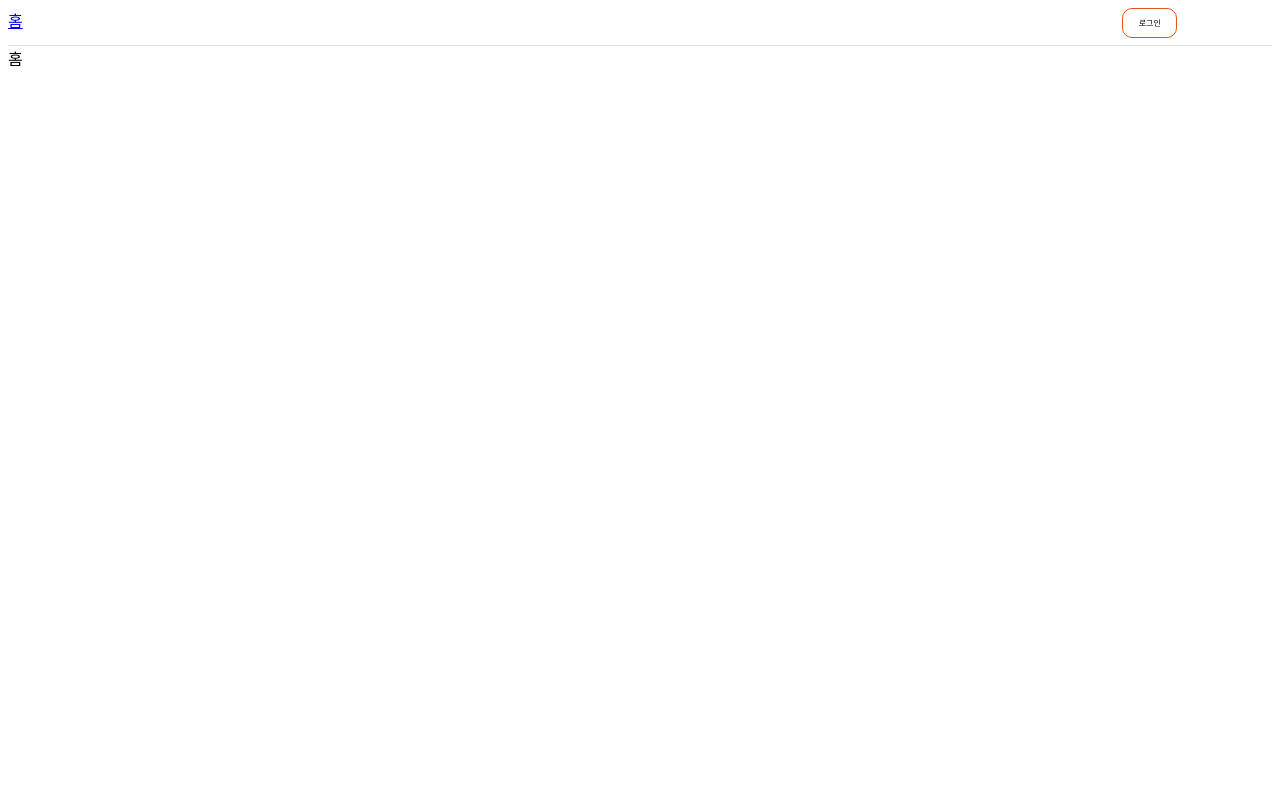
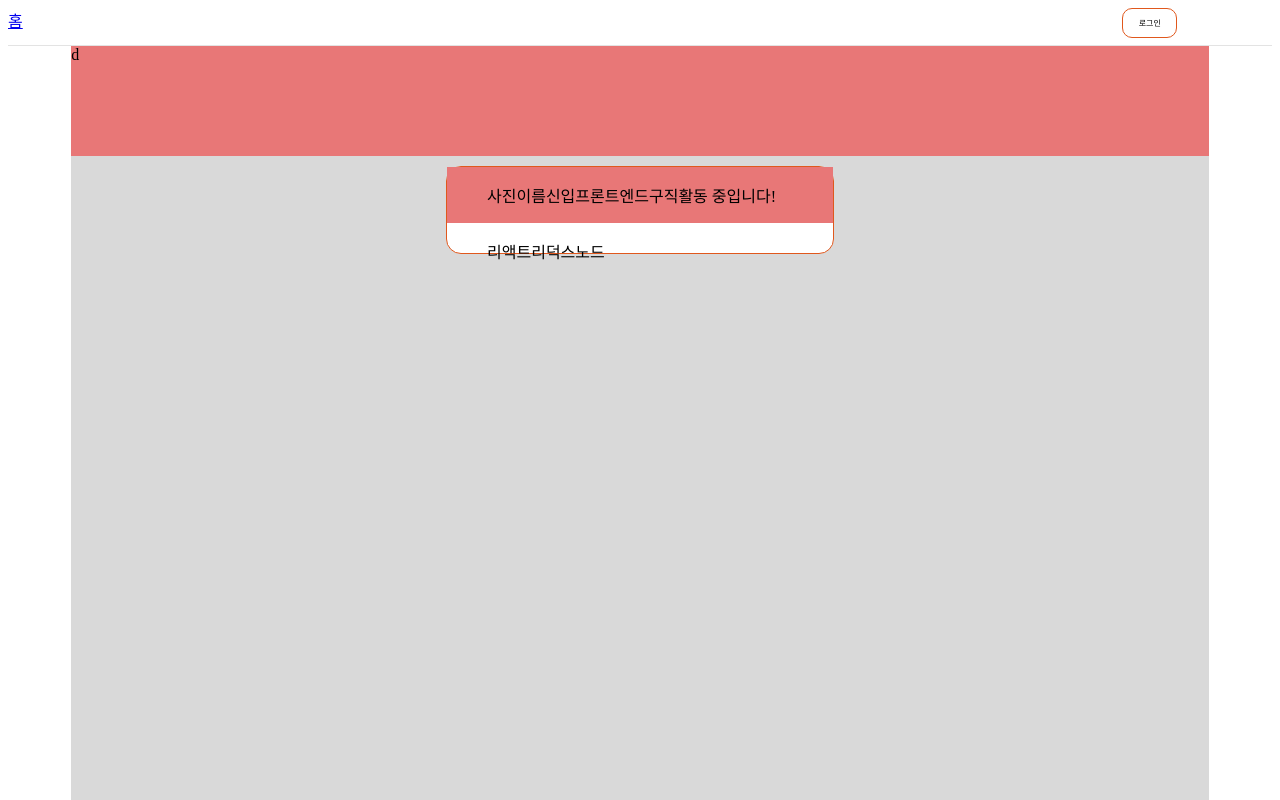
Before and after one commit to katf101/-Project-Portfolio-Service, a Next.js app in the folder front/: page / in a window 1280 px wide. Shown: the top 800 px of the page. Built offline with nearby package versions, Linux system fonts and the light colour scheme.

Commit message:
임시 메인 포스트

```diff
--- /dev/null
+++ b/front/components/UI/PostCard.js
@@ -0,0 +1,69 @@
+import React from "react";
+import styled from "styled-components";
+
+const PostCard = () => {
+  return (
+    <>
+      <MainDiv>
+        <div>
+          <ul>
+            <li>사진</li>
+            <li>이름</li>
+            <li>신입</li>
+            <li>프론트엔드</li>
+            <li>구직활동 중입니다!</li>
+          </ul>
+        </div>
+        <div>
+          <ul>
+            <li>리액트</li>
+            <li>리덕스</li>
+            <li>노드</li>
+          </ul>
+        </div>
+      </MainDiv>
+    </>
+  );
+};
+
+export default PostCard;
+
+const MainDiv = styled.div`
+  margin-top: 10px;
+
+  width: 386px;
+  height: 86px;
+
+  display: flex;
+  flex-direction: column;
+
+  background: #ffffff;
+  border: 1px solid #e0581d;
+  border-radius: 15px;
+  div {
+    &:nth-child(1) {
+      width: 385px;
+      height: 43px;
+
+      /* background: #33bfb7; */
+      ul {
+        list-style: none;
+        display: flex;
+        justify-content: flex-start;
+      }
+    }
+  }
+  div {
+    &:nth-child(2) {
+      width: 385px;
+      height: 43px;
+
+      /* background: #4c34dd; */
+      ul {
+        list-style: none;
+        display: flex;
+        justify-content: flex-start;
+      }
+    }
+  }
+`;
--- a/front/pages/index.js
+++ b/front/pages/index.js
@@ -1,8 +1,38 @@
 import React from "react";
 import Layout from "../components/Layout";
+import styled from "styled-components";
+import PostCard from "../components/UI/PostCard";
 
 const Home = () => {
-  return <Layout>홈</Layout>;
+  return (
+    <Layout>
+      <MainDiv>
+        <div>d</div>
+        <div></div>
+        <PostCard></PostCard>
+      </MainDiv>
+    </Layout>
+  );
 };
 
 export default Home;
+
+const MainDiv = styled.div`
+  margin-left: 5%;
+
+  display: flex;
+  flex-direction: column;
+  align-items: center;
+
+  width: 90%;
+  height: 960px;
+  background: #d9d9d9;
+  div {
+    &:nth-child(1) {
+      width: 100%;
+      height: 110px;
+
+      background: #e87777;
+    }
+  }
+`;
--- a/front/pages/log/signin.js
+++ b/front/pages/log/signin.js
@@ -29,8 +29,6 @@ const MainDiv = styled.div`
 
   width: 80%;
   height: 960px;
-  left: 276px;
-  top: 86px;
 
   /* background: #d9d9d9; */
 
--- a/front/pages/log/signup.js
+++ b/front/pages/log/signup.js
@@ -32,8 +32,6 @@ const MainDiv = styled.div`
 
   width: 80%;
   height: 960px;
-  left: 276px;
-  top: 86px;
 
   /* background: #d9d9d9; */
 
```
